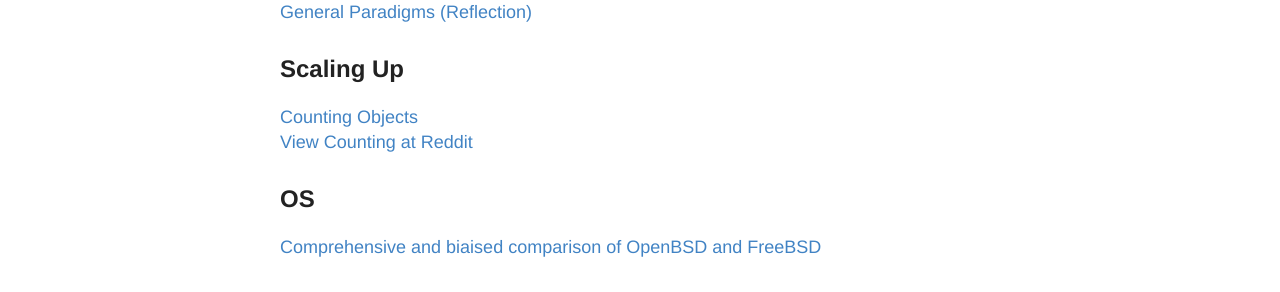
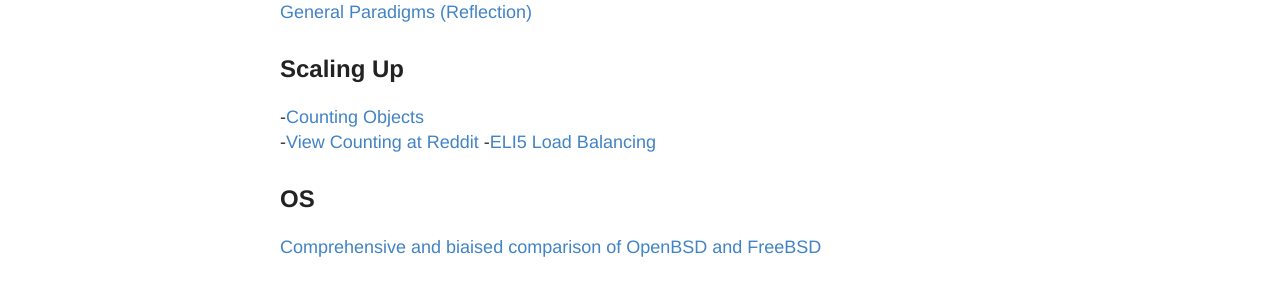
Before and after one commit to RONNCC/ronncc.github, a Jekyll site: the page built from _posts/2016-1-8-systemDesignNotes.md, in a window 1280 px wide. Shown: the part 292-584 px from the top of the page. Built offline with Jekyll 4.4.1, drawn with Linux system fonts in a browser that asks for light colours; comment, search, counter and statistics services are not loaded.

Commit message:
Updated 2016-1-8-systemDesignNotes.md

```diff
--- a/_posts/2016-1-8-systemDesignNotes.md
+++ b/_posts/2016-1-8-systemDesignNotes.md
@@ -17,8 +17,9 @@
 [General Paradigms (Reflection)](https://hackernoon.com/education-of-a-programmer-aaecf2d35312)
 
 ## Scaling Up
-[Counting Objects](http://highscalability.com/blog/2012/4/5/big-data-counting-how-to-count-a-billion-distinct-objects-us.html)
-[View Counting at Reddit](https://redditblog.com/2017/05/24/view-counting-at-reddit/)
+-[Counting Objects](http://highscalability.com/blog/2012/4/5/big-data-counting-how-to-count-a-billion-distinct-objects-us.html)
+-[View Counting at Reddit](https://redditblog.com/2017/05/24/view-counting-at-reddit/)
+-[ELI5 Load Balancing ](https://blog.vivekpanyam.com/scaling-a-web-service-load-balancing/)
 
 ## OS
 [Comprehensive and biaised comparison of OpenBSD and FreeBSD](https://www.bsdfrog.org/pub/events/my_bsd_sucks_less_than_yours-AsiaBSDCon2017-paper.pdf)
```
